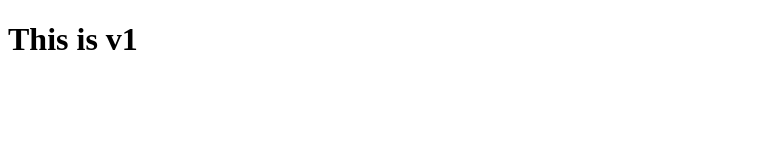
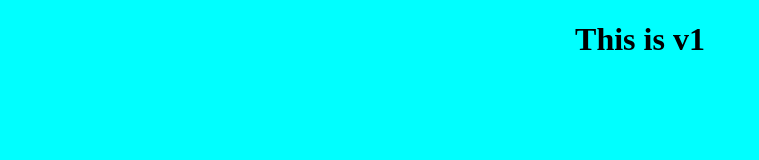
Before and after one commit to saravana16122007-ctrl/Demo-Repository, a plain HTML site: page index.html in a window 1280 px wide. Shown: the whole page, without its empty margins (0-759 px from the left). Drawn offline with Linux system fonts and the light colour scheme.

Commit message:
added style.css

```diff
--- a/index.html
+++ b/index.html
@@ -4,6 +4,7 @@
     <meta charset="UTF-8">
     <meta name="viewport" content="width=device-width, initial-scale=1.0">
     <title>Document</title>
+    <link rel="stylesheet" href="style.css">
 </head>
 <body>
     <h1>This is v1</h1>
--- /dev/null
+++ b/style.css
@@ -0,0 +1,4 @@
+body{
+    text-align: center;
+    background-color: cyan;
+}
```
